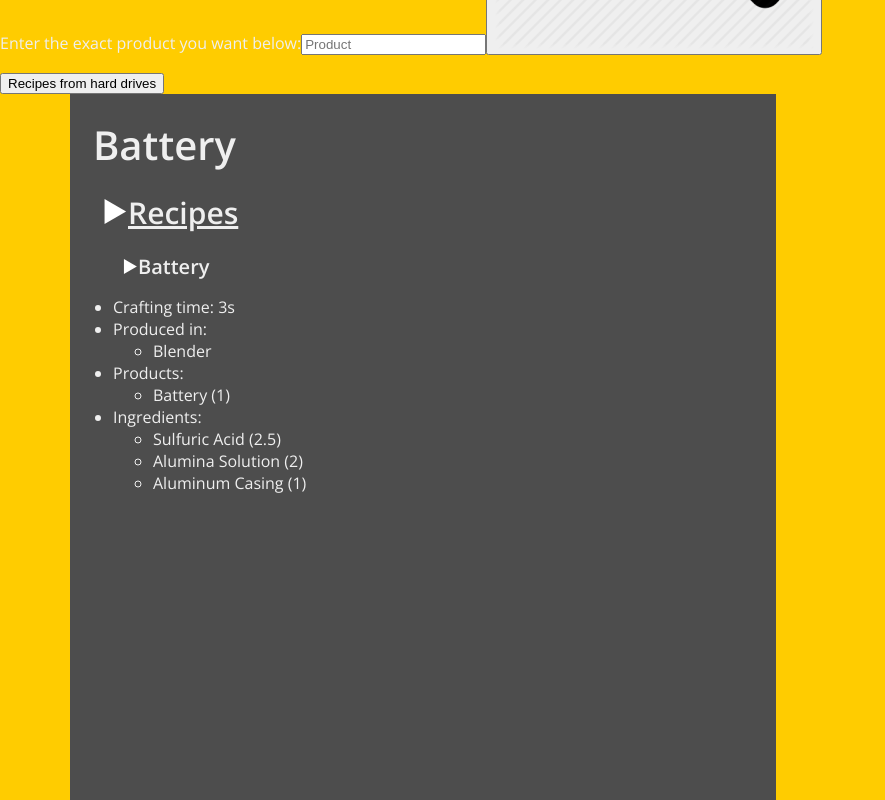
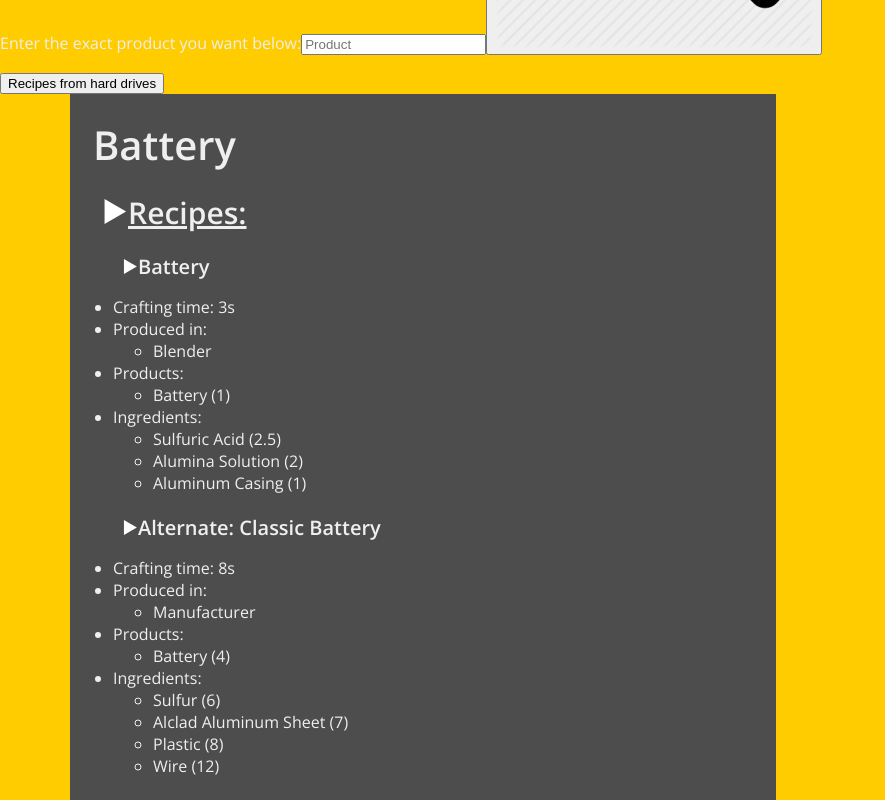
Before and after one commit to Lare1426/react-interactive-website, a React (Vite) app: page / in a window 1280 px wide. Shown: the part 748-1548 px from the top of the page, without its empty margins (0-885 px from the left). Built offline with nearby package versions, Linux system fonts and the light colour scheme.

Commit message:
make recipes component and passing data for them to display

```diff
--- a/src/App.jsx
+++ b/src/App.jsx
@@ -2,6 +2,122 @@ import { Sidebar, Display } from "@/components";
 import styles from "./App.module.scss";
 
 function App() {
+  const itemData = {
+    itemName: "Battery",
+    recipes: [
+      {
+        name: "Battery",
+        time: 3,
+        producedIn: ["Blender"],
+        ingredients: [
+          {
+            item: "Sulfuric Acid",
+            amount: 2.5,
+          },
+          {
+            item: "Alumina Solution",
+            amount: 2,
+          },
+          {
+            item: "Aluminum Casing",
+            amount: 1,
+          },
+        ],
+        products: [
+          {
+            item: "Battery",
+            amount: 1,
+          },
+        ],
+      },
+      {
+        name: "Alternate: Classic Battery",
+        time: 8,
+        producedIn: ["Manufacturer"],
+        ingredients: [
+          {
+            item: "Sulfur",
+            amount: 6,
+          },
+          {
+            item: "Alclad Aluminum Sheet",
+            amount: 7,
+          },
+          {
+            item: "Plastic",
+            amount: 8,
+          },
+          {
+            item: "Wire",
+            amount: 12,
+          },
+        ],
+        products: [
+          {
+            item: "Battery",
+            amount: 4,
+          },
+        ],
+      },
+    ],
+    usedIn: [
+      {
+        name: "Magnetic Field Generator",
+        time: 120,
+        producedIn: ["Manufacturer"],
+        ingredients: [
+          {
+            item: "Versatile Framework",
+            amount: 5,
+          },
+          {
+            item: "Electromagnetic Control Rod",
+            amount: 2,
+          },
+          {
+            item: "Battery",
+            amount: 10,
+          },
+        ],
+        products: [
+          {
+            item: "Magnetic Field Generator",
+            amount: 2,
+          },
+        ],
+      },
+      {
+        name: "Alternate: Super-State Computer",
+        time: 50,
+        producedIn: ["Manufacturer"],
+        ingredients: [
+          {
+            item: "Computer",
+            amount: 3,
+          },
+          {
+            item: "Electromagnetic Control Rod",
+            amount: 2,
+          },
+          {
+            item: "Battery",
+            amount: 20,
+          },
+          {
+            item: "Wire",
+            amount: 45,
+          },
+        ],
+        products: [
+          {
+            item: "Supercomputer",
+            amount: 2,
+          },
+        ],
+      },
+    ],
+  };
+
   return (
     <>
       <header className={styles.appHeader}>
@@ -10,7 +126,7 @@ function App() {
       </header>
       <main className={styles.appMain}>
         <Sidebar />
-        <Display />
+        <Display data={itemData} />
       </main>
     </>
   );
--- a/src/components/Display.jsx
+++ b/src/components/Display.jsx
@@ -1,34 +1,12 @@
-import { useState } from "react";
-import { TriangleSvg, Recipe } from "@/components";
+import { Recipes } from "@/components";
 import styles from "./Display.module.scss";
 
-export default function Display() {
-  const [isRotated, setIsRotated] = useState(false);
-  const recipeData = {
-    name: "Battery",
-    time: 3,
-    producedIn: ["Blender"],
-    ingredients: [
-      { item: "Sulfuric Acid", amount: 2.5 },
-      { item: "Alumina Solution", amount: 2 },
-      { item: "Aluminum Casing", amount: 1 },
-    ],
-    products: [{ item: "Battery", amount: 1 }],
-  };
-
+export default function Display({ data }) {
   return (
     <div className={styles.display}>
-      <h2>Battery</h2>
-      <h3
-        onClick={() => {
-          setIsRotated(!isRotated);
-        }}
-      >
-        <TriangleSvg rotated={isRotated} />
-        Recipes
-      </h3>
-      <Recipe data={recipeData} />
-      <div className={styles.recipes}></div>
+      <h2>{data.itemName}</h2>
+      <Recipes recipes={data.recipes}>Recipes:</Recipes>
+      <Recipes recipes={data.usedIn}>Used in:</Recipes>
     </div>
   );
 }
--- a/src/components/Display.module.scss
+++ b/src/components/Display.module.scss
@@ -10,22 +10,4 @@
     font-size: 40px;
     margin: 20px 0 0 20px;
   }
-
-  h3 {
-    font-size: 30px;
-    margin: 20px 0 0 30px;
-    text-decoration: underline;
-    color: var(--text);
-    user-select: none;
-
-    &:hover {
-      color: #c0c0c0;
-      cursor: pointer;
-    }
-  }
-
-  .top-level-list {
-    font-size: 20px;
-    margin: 10px 0 0 50px;
-  }
 }
--- /dev/null
+++ b/src/components/Recipes.jsx
@@ -0,0 +1,24 @@
+import { useState } from "react";
+import { TriangleSvg, Recipe } from "@/components";
+import styles from "./Recipes.module.scss";
+
+export default function Section({ children, recipes }) {
+  const [isRotated, setIsRotated] = useState(false);
+  return (
+    <div className={styles.recipes}>
+      <h3
+        onClick={() => {
+          setIsRotated(!isRotated);
+        }}
+      >
+        <TriangleSvg rotated={isRotated} />
+        {children}
+      </h3>
+      <div>
+        {recipes.map((recipe) => (
+          <Recipe data={recipe} />
+        ))}
+      </div>
+    </div>
+  );
+}
--- /dev/null
+++ b/src/components/Recipes.module.scss
@@ -0,0 +1,14 @@
+.recipes {
+  h3 {
+    font-size: 30px;
+    margin: 20px 0 0 30px;
+    text-decoration: underline;
+    color: var(--text);
+    user-select: none;
+
+    &:hover {
+      color: #c0c0c0;
+      cursor: pointer;
+    }
+  }
+}
--- a/src/components/index.jsx
+++ b/src/components/index.jsx
@@ -2,5 +2,6 @@ import Sidebar from "./Sidebar";
 import Display from "./Display";
 import TriangleSvg from "./TriangleSvg";
 import Recipe from "./Recipe";
+import Recipes from "./Recipes";
 
-export { Sidebar, Display, TriangleSvg, Recipe };
+export { Sidebar, Display, TriangleSvg, Recipe, Recipes };
```
